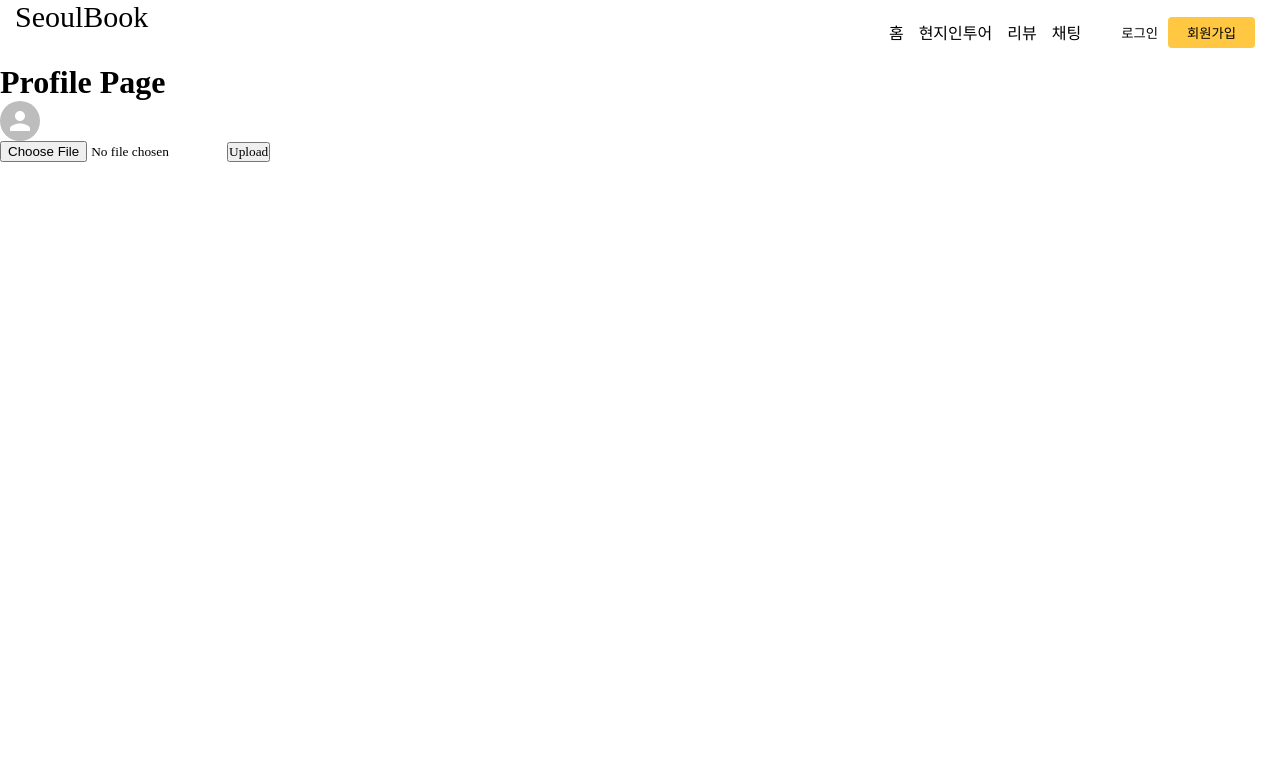
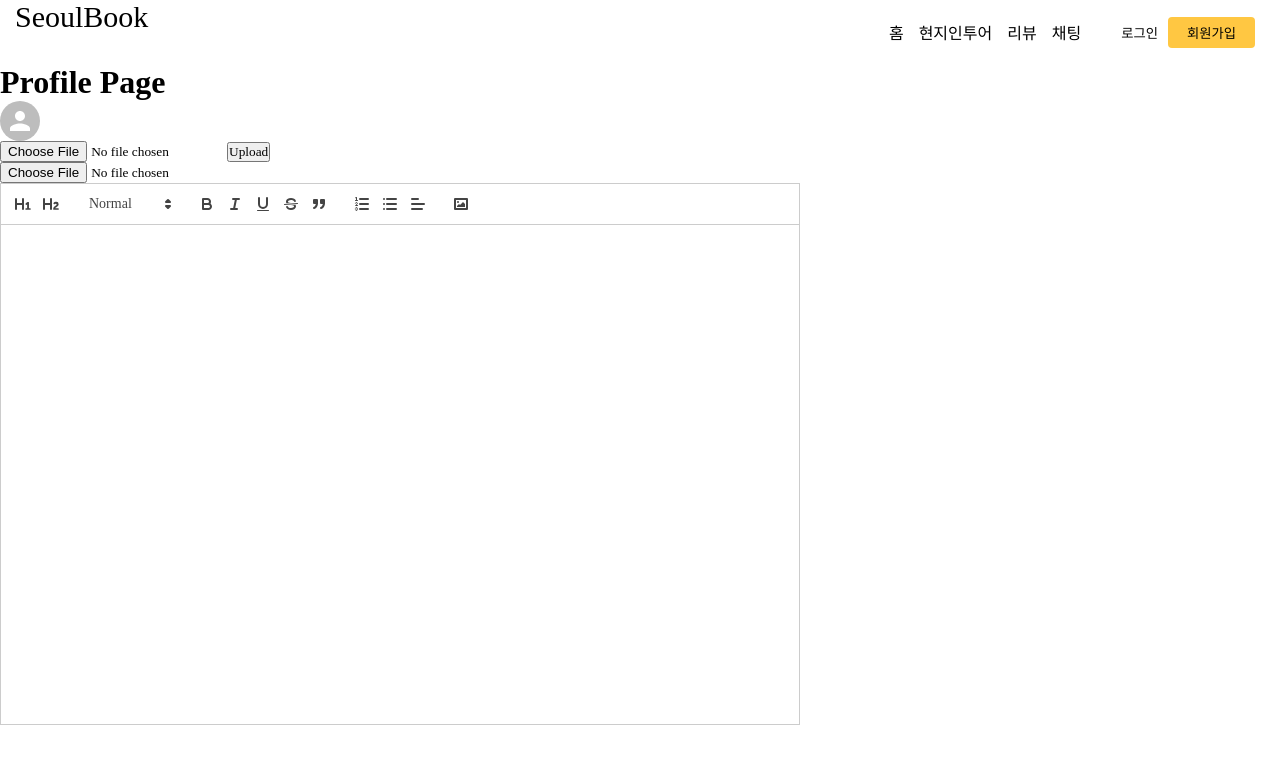
Before and after one commit to sybaeee/seoul-book, a Next.js app: page /tmp in a window 1280 px wide. Shown: the top 764 px of the page. Built offline with nearby package versions, Linux system fonts and the light colour scheme; no server answers; a web font is replaced by a local one.

Commit message:
editor test

```diff
--- a/src/components/MarkupNote.jsx
+++ b/src/components/MarkupNote.jsx
@@ -1,4 +1,4 @@
-import React, { useState } from "react";
+import React, { useMemo, useRef, useState } from "react";
 import dynamic from "next/dynamic";
 
 const ReactQuill = dynamic(() => import("react-quill"), { ssr: false });
@@ -6,14 +6,89 @@ import "react-quill/dist/quill.snow.css";
 
 const MarkupNote = () => {
   const [content, setContent] = useState("");
+  const quillRef = useRef(null);
+  const inputRef = useRef(null);
 
   const handleEditorChange = (value) => {
     setContent(value);
+    console.log(value);
   };
 
   const quillStyle = {
     height: "100%",
   };
+
+  const handleImage = ()=>{
+    inputRef.current.click();
+    console.log(inputRef.current)
+    // inputRef.current.addEventListenr('change' , (e)=>{
+    //   console.log('dd', e.target.files)
+    // }
+    // )
+
+      const file = inputRef.current.files[0];
+      console.log(file);
+
+      // try {
+      //   const res = await imageApi({ img: file });
+      //   const imgUrl = res.data.imgUrl;
+      //   const editor = quillRef.current.getEditor();
+      //   const range = editor.getSelection();
+      //   editor.insertEmbed(range.index, 'image', imgUrl);
+      //   editor.setSelection(range.index + 1);
+      // } catch (error) {
+      //   console.log(error);
+      // }
+
+  }
+  const modules = useMemo(
+    () => ({
+      toolbar: {
+        container: [
+          [{ header: '1' }, { header: '2' }],
+          [{ size: [] }],
+          ['bold', 'italic', 'underline', 'strike', 'blockquote'],
+          [{ list: 'ordered' }, { list: 'bullet' }, { align: [] }],
+          ['image'],
+        ],
+        handlers: { image: handleImage },
+      },
+      clipboard: {
+        matchVisual: false,
+      },
+    }),
+    [],
+  );
+
+  const formats = [
+    'header',
+    'font',
+    'size',
+    'bold',
+    'italic',
+    'underline',
+    'strike',
+    'blockquote',
+    'list',
+    'bullet',
+    'align',
+    'image',
+  ];
+
+  const readImage = (input) => {
+		// 인풋 태그에 파일이 있는 경우
+		if (input.target.files && input.target.files[0]) {
+				// FileReader 인스턴스 생성
+				const reader = new FileReader();
+				// reader가 이미지 읽도록 하기
+				reader.readAsDataURL(input.target.files[0]);
+				// 이미지가 로드가 된 경우
+				reader.onload = (e) => {
+					const previewImage = document.getElementById('image');
+					previewImage.src = e.target.result;
+			}
+		}
+	};
 
   return (
     <div
@@ -23,7 +98,11 @@ const MarkupNote = () => {
         backgroundColor: "#fff",
       }}
     >
+      <input onChange={(e)=>{console.log(e.target.files)}} type="file" accept="image/*" ref={inputRef}/>
       <ReactQuill
+        ref={quillRef}
+        modules={modules}
+        formats={formats}
         value={content}
         onChange={handleEditorChange}
         style={quillStyle}
--- a/src/pages/tmp.js
+++ b/src/pages/tmp.js
@@ -1,3 +1,4 @@
+import MarkupNote from '@/components/MarkupNote';
 import { accessTokenState } from '@/redux/login.store';
 import { Avatar } from '@mui/material';
 import axios from 'axios';
@@ -68,6 +69,8 @@ const ProfilePage = () => {
           Upload
         </button>
       </form>
+
+      <MarkupNote/>
     </div>
   );
 };
```
